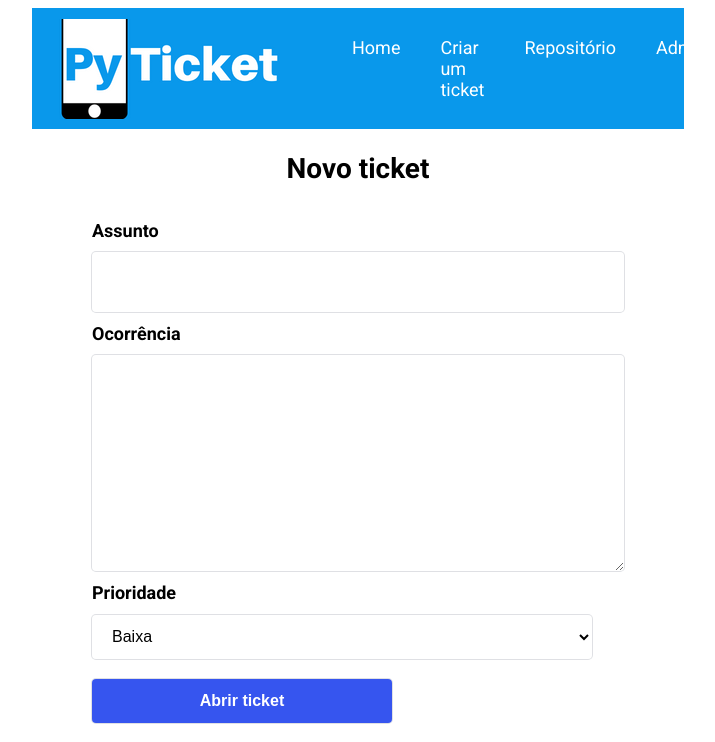
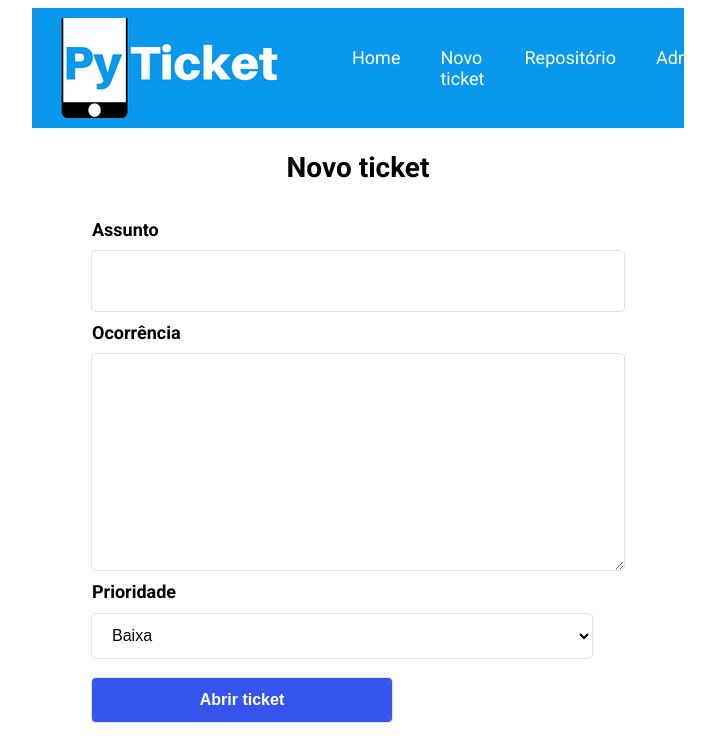
Before and after one commit to danielbecher/pyticket, a Django app: page /tickets/criarticket/ in a window 1280 px wide. Shown: the top 742 px of the page, without its empty margins (282-997 px from the left). Run offline with Django 4.2, Linux system fonts and the light colour scheme; a user stored in the database is signed in.

```diff
--- a/pyticket/templates/header.html
+++ b/pyticket/templates/header.html
@@ -3,7 +3,7 @@
 <html lang="pt-BR">
 <head>
     <meta charset="UTF-8">
-    <title>Sistema de Tickets</title>
+    <title>PyTicket</title>
     <link href="https://fonts.googleapis.com/css2?family=Roboto:wght@400;500;700&display=swap" rel="stylesheet">
     <link rel="stylesheet" href="{% static '/css/estilos.css' %}">
     <link rel="stylesheet" href="{% static '/css/tickets.css' %}">
@@ -20,7 +20,7 @@
         <nav class="header__menu">
             <ul class="header__lista">
                 <li class="header__lista--item"><a class="header__link" href="/tickets">Home</a></li>
-                <li class="header__lista--item"><a class="header__link" href="/tickets/criarticket">Criar um ticket</a></li>
+                <li class="header__lista--item"><a class="header__link" href="/tickets/criarticket">Novo ticket</a></li>
                 <li class="header__lista--item"><a class="header__link" href="https://github.com/danielbecher/pyticket">Repositório</a></li>
                 <li class="header__lista--item"><a class="header__link" href="/admin">Admin</a></li>
                 <li class="header__lista--item"><a class="header__link" href="/logout">Deslogar</a></li>
```
